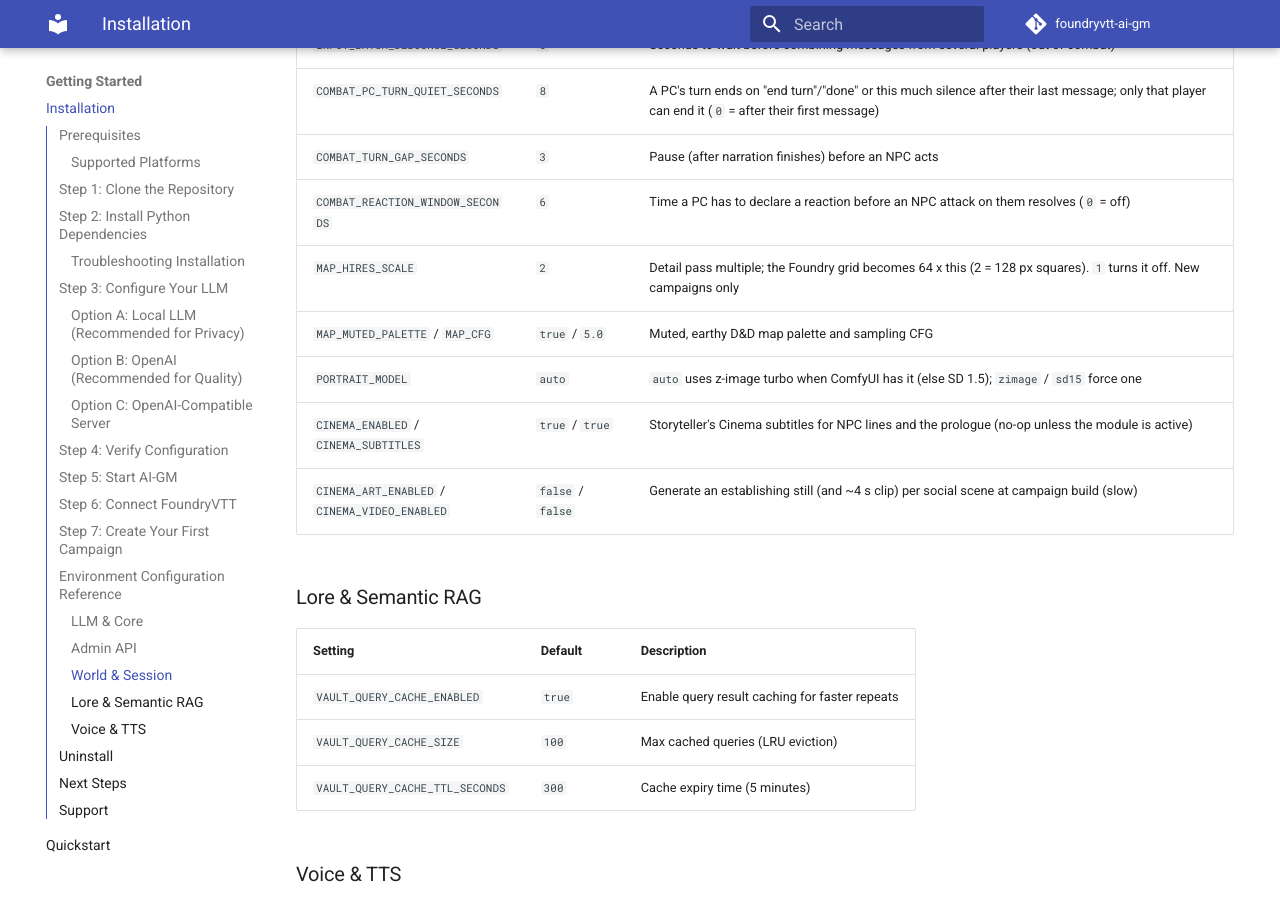
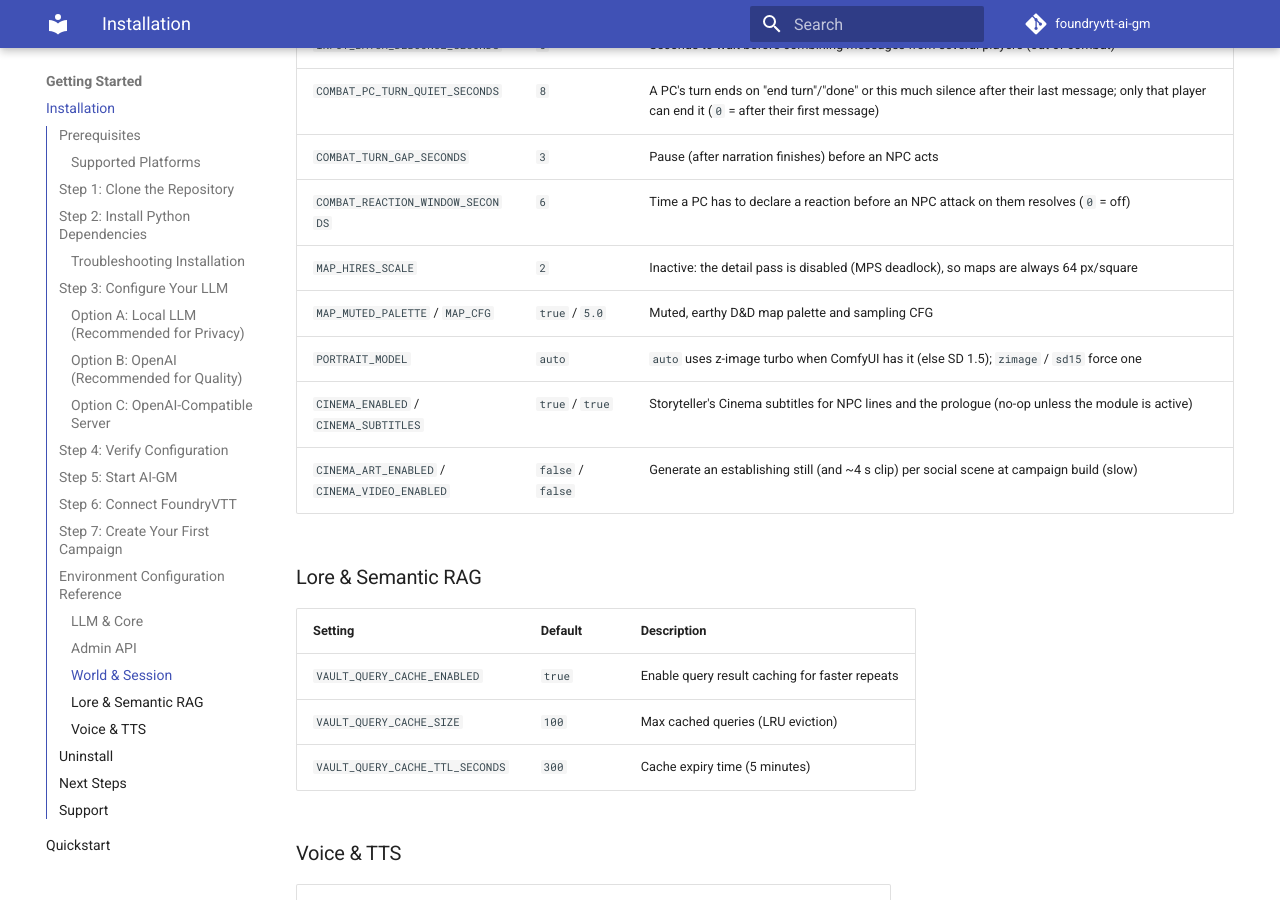
Before and after one commit to cjkennedy1972/foundryvtt-ai-gm, an MkDocs documentation site: the page built from docs/getting-started/installation.md, in a window 1280 px wide and 900 px high, scrolled down 4849 px. Built offline with MkDocs 1.6.1 and Material for MkDocs 9.7.7, drawn with Linux system fonts in a browser that asks for light colours; comment, search, counter and statistics services are not loaded.

Commit message:
docs: MAP_HIRES_* are inactive while the detail pass is disabled
.env.example and the installation table still said MAP_HIRES_SCALE=2
gives 128 px squares; maps are always 64 px/square now.

Co-Authored-By: Claude Sonnet 5.5 <noreply@anthropic.com>

```diff
--- a/docs/getting-started/installation.md
+++ b/docs/getting-started/installation.md
@@ -180,7 +180,7 @@ All settings are configured via `.env` (created from `.env.example`):
 | `COMBAT_PC_TURN_QUIET_SECONDS` | `8` | A PC's turn ends on "end turn"/"done" or this much silence after their last message; only that player can end it (`0` = after their first message) |
 | `COMBAT_TURN_GAP_SECONDS` | `3` | Pause (after narration finishes) before an NPC acts |
 | `COMBAT_REACTION_WINDOW_SECONDS` | `6` | Time a PC has to declare a reaction before an NPC attack on them resolves (`0` = off) |
-| `MAP_HIRES_SCALE` | `2` | Detail pass multiple; the Foundry grid becomes 64 x this (2 = 128 px squares). `1` turns it off. New campaigns only |
+| `MAP_HIRES_SCALE` | `2` | Inactive: the detail pass is disabled (MPS deadlock), so maps are always 64 px/square |
 | `MAP_MUTED_PALETTE` / `MAP_CFG` | `true` / `5.0` | Muted, earthy D&D map palette and sampling CFG |
 | `PORTRAIT_MODEL` | `auto` | `auto` uses z-image turbo when ComfyUI has it (else SD 1.5); `zimage` / `sd15` force one |
 | `CINEMA_ENABLED` / `CINEMA_SUBTITLES` | `true` / `true` | Storyteller's Cinema subtitles for NPC lines and the prologue (no-op unless the module is active) |
```
Also changed, not shown: 1 other file.
